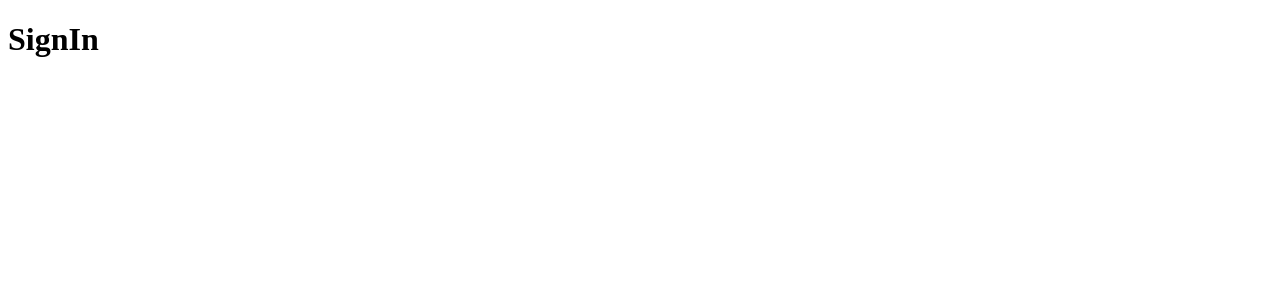
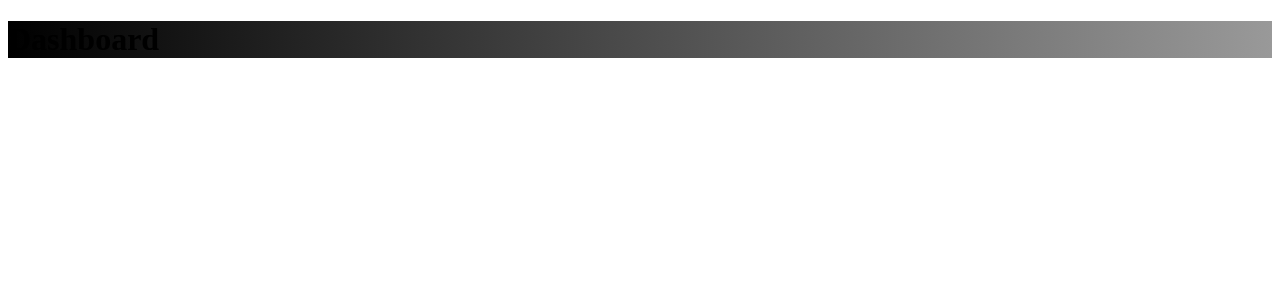
Before and after one commit to vitalves/gobarber-web, a React (Create React App) app: page /dashboard in a window 1280 px wide. Before the commit this address led to /. Shown: the top 300 px of the page. Built offline with nearby package versions, Linux system fonts and the light colour scheme.

Commit message:
Layouts por página

```diff
--- a/package.json
+++ b/package.json
@@ -9,7 +9,8 @@
     "react-dom": "^16.11.0",
     "react-router-dom": "^5.1.2",
     "react-scripts": "3.2.0",
-    "reactotron-react-js": "^3.3.4"
+    "reactotron-react-js": "^3.3.4",
+    "styled-components": "^4.4.0"
   },
   "scripts": {
     "start": "react-scripts start",
--- /dev/null
+++ b/src/pages/_layouts/auth/index.js
@@ -0,0 +1,23 @@
+import React from 'react';
+import PropTypes from 'prop-types';
+
+import { Wrapper } from './styles';
+
+/*
+<AuthLayout>
+  <Outros> <~ Childrens do component
+<AuthLayout>
+*/
+
+export default function AuthLayout({ children }) {
+  return <Wrapper>{children}</Wrapper>;
+}
+
+/*
+AuthLayout <~ PropTypes.func
+<AuthLayout /> <~ PropTypes.element, ~> (Childrens) // chama a funcao
+*/
+
+AuthLayout.propTypes = {
+  children: PropTypes.element.isRequired,
+};
--- /dev/null
+++ b/src/pages/_layouts/auth/styles.js
@@ -0,0 +1,6 @@
+import styled from 'styled-components';
+
+export const Wrapper = styled.div`
+  height: 100%;
+  background: linear-gradient(-90deg, #7159c1, #ab59c1);
+`;
--- /dev/null
+++ b/src/pages/_layouts/default/index.js
@@ -0,0 +1,12 @@
+import React from 'react';
+import PropTypes from 'prop-types';
+
+import { Wrapper } from './styles';
+
+export default function DefaultLayout({ children }) {
+  return <Wrapper>{children} </Wrapper>;
+}
+
+DefaultLayout.propTypes = {
+  children: PropTypes.element.isRequired,
+};
--- /dev/null
+++ b/src/pages/_layouts/default/styles.js
@@ -0,0 +1,6 @@
+import styled from 'styled-components';
+
+export const Wrapper = styled.div`
+  height: 100%;
+  background: linear-gradient(90deg, #000, #999);
+`;
--- a/src/routes/Routes.js
+++ b/src/routes/Routes.js
@@ -2,6 +2,10 @@
 import React from 'react';
 import PropTypes from 'prop-types';
 import { Route, Redirect } from 'react-router-dom';
+
+// Layouts
+import AuthLayout from '../pages/_layouts/auth';
+import DefaultLayout from '../pages/_layouts/default';
 
 export default function RouteWrapper({
   // PROPRIEDADES: path, exact, component...
@@ -9,7 +13,7 @@ export default function RouteWrapper({
   isPrivate, // páginas que exigem login (false no defaultProps)
   ...rest // todas as demais propriedades
 }) {
-  const signed = false; // se o usuario esta logado
+  const signed = true; // se o usuario esta logado
 
   // Se nao estiver logado e a rota for privada
   if (!signed && isPrivate) {
@@ -23,10 +27,20 @@ export default function RouteWrapper({
     return <Redirect to="/dashboard" />;
   }
 
+  const Layout = signed ? DefaultLayout : AuthLayout;
+  /* Layout pode ser chamado em formato de componente <Layout /> */
+
   return (
     <Route // do 'react-router-dom'
       {...rest} // Todas as propriedades recebidas
-      component={Component}
+      // component={Component} // trocado apos a inclusao de Layouts
+      render={props => (
+        <Layout>
+          <Component {...props} />
+          {/* Component recebeu C maiusculo para ser usado aqui */}
+          {/* Nas ...props vao as propiedades de navegação, parâmetros e tudo mais */}
+        </Layout>
+      )}
     />
   );
 }
```
Also changed, not shown: 2 other files (tests, documents, lock files or other folders).
